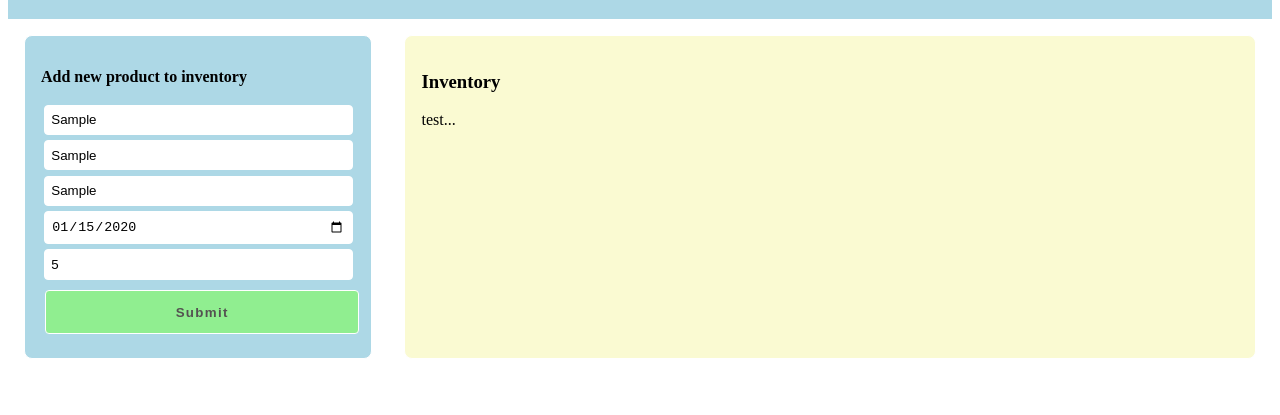
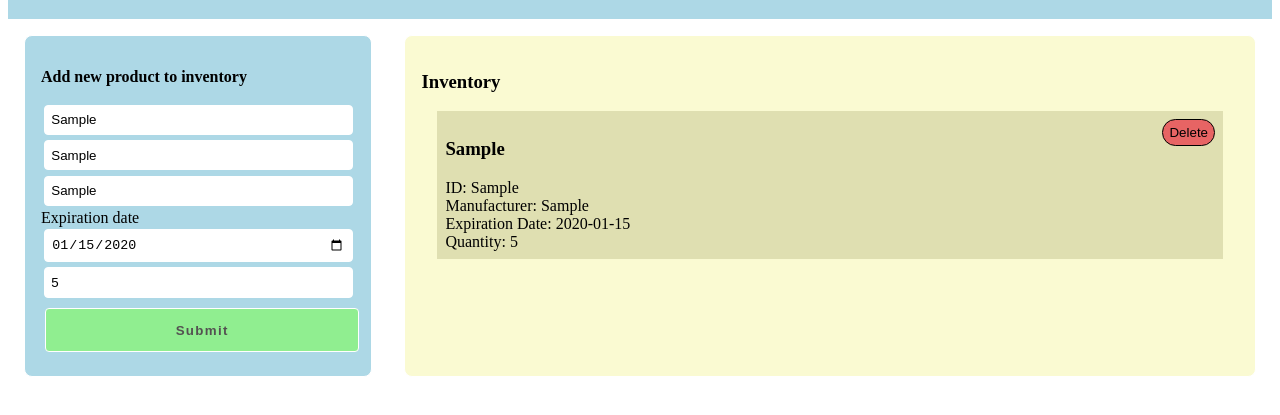
Before and after one commit to karolinetran/InventoryManagement-assignment2, a plain HTML site: page index.html in a window 1280 px wide. Both pictures are taken after typing "Sample", "Sample", "Sample", "2020-01-15", "5" into the empty fields and a click on the button "Submit". Shown: the part 69-484 px from the top of the page. Drawn offline with Linux system fonts and the light colour scheme.

Commit message:
Implemented functionality in javascript
Also small edits in CSS.

```diff
--- a/css/style.css
+++ b/css/style.css
@@ -1,5 +1,3 @@
-
-
 .header{
 	display: flex;
 	justify-content: center;
@@ -47,6 +45,15 @@
 	letter-spacing: 0.1em;
 	width: 100%;
 }
+.input-container button:hover{
+	cursor: pointer;
+	opacity: 0.9;
+}
+
+#error-line p{
+	color:rgb(219, 37, 37);
+
+}
 
 .display-container{
 	background:lightgoldenrodyellow;
@@ -56,3 +63,32 @@
 	border: 1px solid white;
 	border-radius: 0.5em;
 }
+.product-container{
+	padding:0.5em;
+	background:rgb(223, 223, 177);
+	margin:1em;
+}
+
+.product-header{
+	display: flex;
+	flex-direction: row;
+	justify-content: space-between;
+	margin-bottom: 0;
+}
+
+.product-container button{
+	background:rgb(231, 100, 100);
+	border: 1px solid black;
+	border-radius:1em;
+	height:2em;
+}
+
+.product-container button:hover{
+	cursor: pointer;
+	opacity: 0.9;
+}
+
+.product-container p{
+	margin-top:0;
+	margin-bottom:0;
+}
--- a/index.html
+++ b/index.html
@@ -18,6 +18,7 @@
 				<input id="product-name" type="text" placeholder="Product name" required/>
 				<input id="product-id" type="text" placeholder="Product ID" required/>
 				<input id="product-manufacturer" type="text" placeholder="Manufacturer" required/>
+				<label for="product-date">Expiration date</label>
 				<input id="product-date"type="date" placeholder="Expiration date" required/>
 				<input id="product-quantity" type="number" placeholder="Quantity" required/>
 			</form>
--- a/js/index.js
+++ b/js/index.js
@@ -1,14 +1,101 @@
+const InventoryContainer = document.getElementById("inventory-container");
+const errorLine = document.getElementById("error-line")
 
 
-document.getElementById("submitBtn").addEventListener("click", addProduct);
-
-function addProduct() {
-	// Validate input
-	const formdata = document.getElementsByClassName("input-form");
-	validateData(formdata)
-  	document.getElementById("inventory-container").innerHTML = "<p>test...</p>";
+class Product {
+    constructor(name, id, manufacturer, date, quantity) {
+        this.name = name;
+        this.id = id;
+        this.manufacturer = manufacturer;
+        this.date = date;
+        this.quantity = quantity;
+    }
 }
 
-function validateData(formData) {
-	console.log(formData)
+// Load inventory on pageload
+
+document.addEventListener('DOMContentLoaded', function() {
+    displayInventoryFromLocalstorage();
+  });
+
+  function displayInventoryFromLocalstorage () {
+	const inventoryLocalstorage = JSON.parse(localStorage.getItem("pharmaInventory"));
+    if (!inventoryLocalstorage || inventoryLocalstorage.length === 0) {
+        InventoryContainer.innerHTML = `<p>Empty...</p>`;
+    } else {
+        displayInventory(inventoryLocalstorage);
+    }
 }
+
+function displayInventory (inventoryLocalstorage) {
+	InventoryContainer.innerHTML = ''; 				// clear div first
+	inventoryLocalstorage.forEach(product => {
+		const productHtml = `
+			<div class="product-container">
+				<div class="product-header">
+					<h3>${product.name}</h3>
+					<button onclick="deleteProduct(${product.id})">Delete</button>
+				</div>
+				<p>ID: ${product.id}</p>
+				<p>Manufacturer: ${product.manufacturer}</p>
+				<p>Expiration Date: ${product.date}</p>
+				<p>Quantity: ${product.quantity}</p>
+			</div>
+		`;
+		InventoryContainer.insertAdjacentHTML('beforeend', productHtml);
+	});
+}
+
+// New product
+document.getElementById("submitBtn").addEventListener("click", addProduct);
+function addProduct() {
+	// get new product details
+    const name = document.getElementById("product-name").value;
+    const id = document.getElementById("product-id").value;
+    const manufacturer = document.getElementById("product-manufacturer").value;
+    const date = document.getElementById("product-date").value;
+    const quantity = document.getElementById("product-quantity").value;
+
+    const formIsValid = validateData(name, id, manufacturer, date, quantity);
+	console.log(name, id, manufacturer,date,quantity)
+    if (formIsValid) {
+        const product = new Product(name, id, manufacturer, date, quantity);
+		generateObjectToLocalstorage(product);
+		displayInventoryFromLocalstorage();
+    } else {
+        document.getElementById("error-line").innerHTML = "<p>Invalid form data</p>";
+    }
+}
+
+function validateData(name, id, manufacturer, date, quantity) {
+    const products = JSON.parse(localStorage.getItem("pharmaInventory")) || [];
+    const idIsUnique = products.every(product => product.id !== id);
+
+    if (!name || !id || !manufacturer || !date || !quantity || !idIsUnique) {
+        return false;
+    }
+
+    return true;
+}
+
+function generateObjectToLocalstorage(product) {
+    let products = JSON.parse(localStorage.getItem("pharmaInventory")) || [];
+    products.push(product);
+    localStorage.setItem("pharmaInventory", JSON.stringify(products));
+}
+
+function deleteProduct(productId) {
+    let products = JSON.parse(localStorage.getItem("pharmaInventory")) || [];
+
+    const index = products.findIndex(p => {
+		console.log("Product ID:", p.id);
+		return p.id.toString() === productId.toString();
+	});
+
+	if (index !== -1) {
+		products.splice(index, 1);
+	}
+
+    localStorage.setItem("pharmaInventory", JSON.stringify(products));
+    displayInventoryFromLocalstorage();
+}
```
Also changed, not shown: 1 other file.
